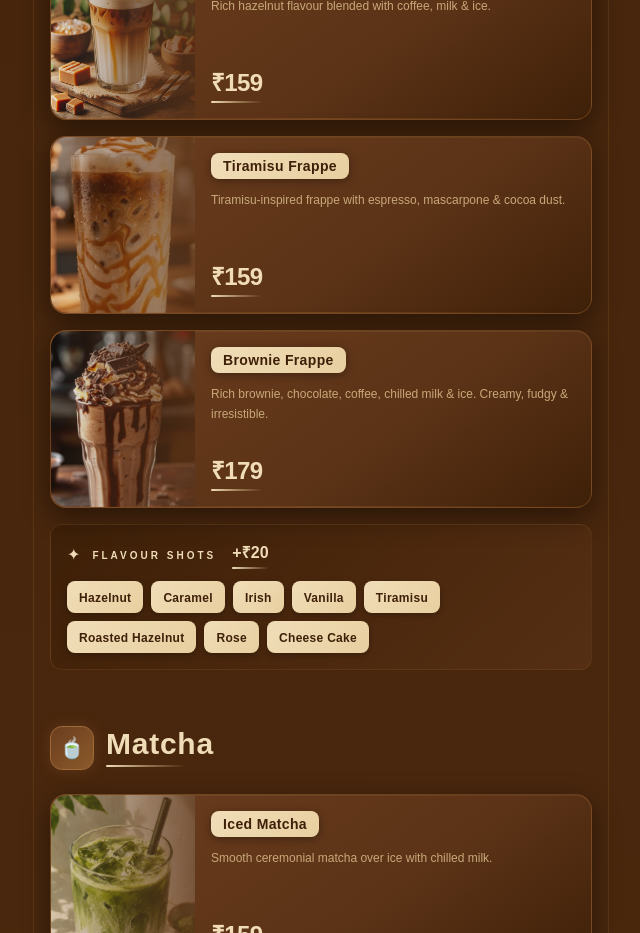
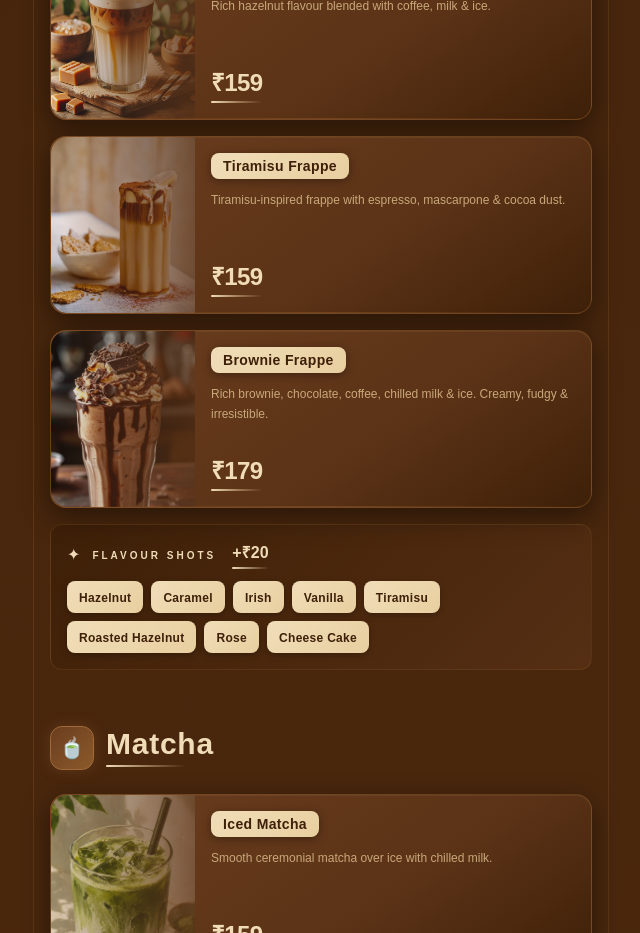
Before and after one commit to muskaan2602/kokomenu, a Next.js app: page /menu in a window 1280 px wide. Shown: the part 2980-3913 px from the top of the page, without its empty margins (319-959 px from the left). Built offline with nearby package versions, Linux system fonts and the light colour scheme.

Commit message:
fix: update tiramisu frappe with actual image

```diff
--- a/app/_lib/menuData.ts
+++ b/app/_lib/menuData.ts
@@ -93,7 +93,7 @@ export const menuCategories: MenuCategory[] = [
       { name: "Iced Mocha",      description: "Espresso, chocolate, chilled milk & ice. Rich, creamy & indulgent.",             price: 149, image: "/drinks/iced_mocha.jpg"    },
       { name: "Vanilla Frappe",  description: "Classic vanilla blended with chilled milk & ice. Sweet & smooth.",               price: 159, image: "/drinks/vanilla_frappe_new.jpg"          },
       { name: "Hazelnut Frappe", description: "Rich hazelnut flavour blended with coffee, milk & ice.",                         price: 159, image: "/drinks/hazelnut_frappe_new.jpg"          },
-      { name: "Tiramisu Frappe", description: "Tiramisu-inspired frappe with espresso, mascarpone & cocoa dust.",               price: 159, image: "/drinks/vanilla_frappe.jpg"    },
+      { name: "Tiramisu Frappe", description: "Tiramisu-inspired frappe with espresso, mascarpone & cocoa dust.",               price: 159, image: "/drinks/tiramisu_frappe.jpg"    },
       { name: "Brownie Frappe",  description: "Rich brownie, chocolate, coffee, chilled milk & ice. Creamy, fudgy & irresistible.", price: 179, image: "/drinks/brownie_frappe.jpg" },
     ],
     flavourNote: "Vanilla · Hazelnut · Caramel · Rose Pistachio · Irish · Roasted Hazelnut · Tiramisu · Cheese Cake",
```
Also changed, not shown: public/drinks/tiramisu_frappe.jpg (added).
